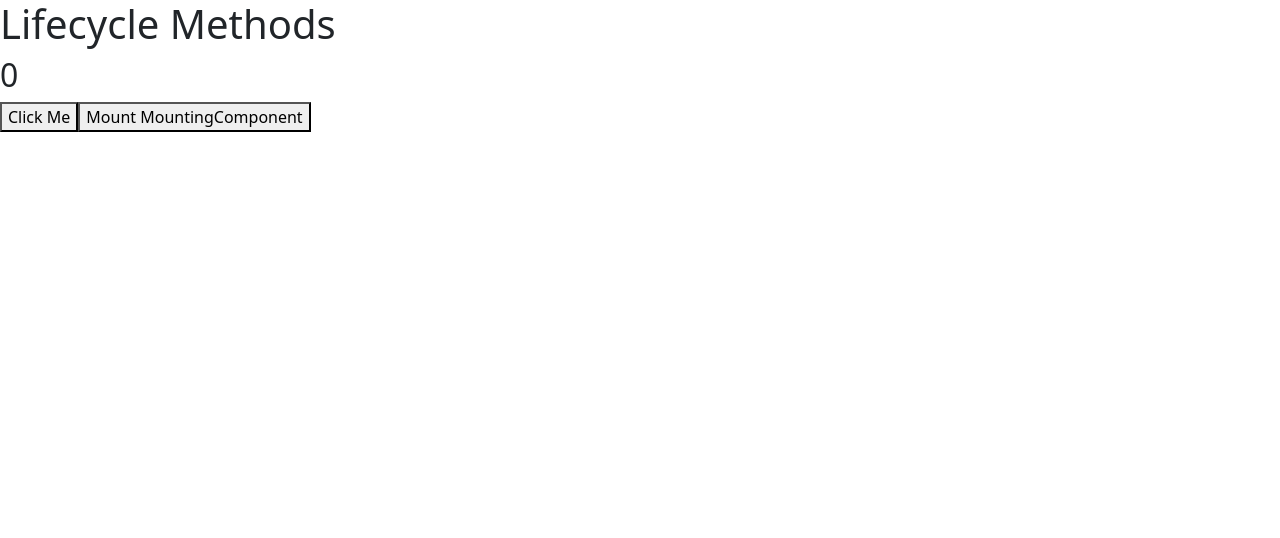
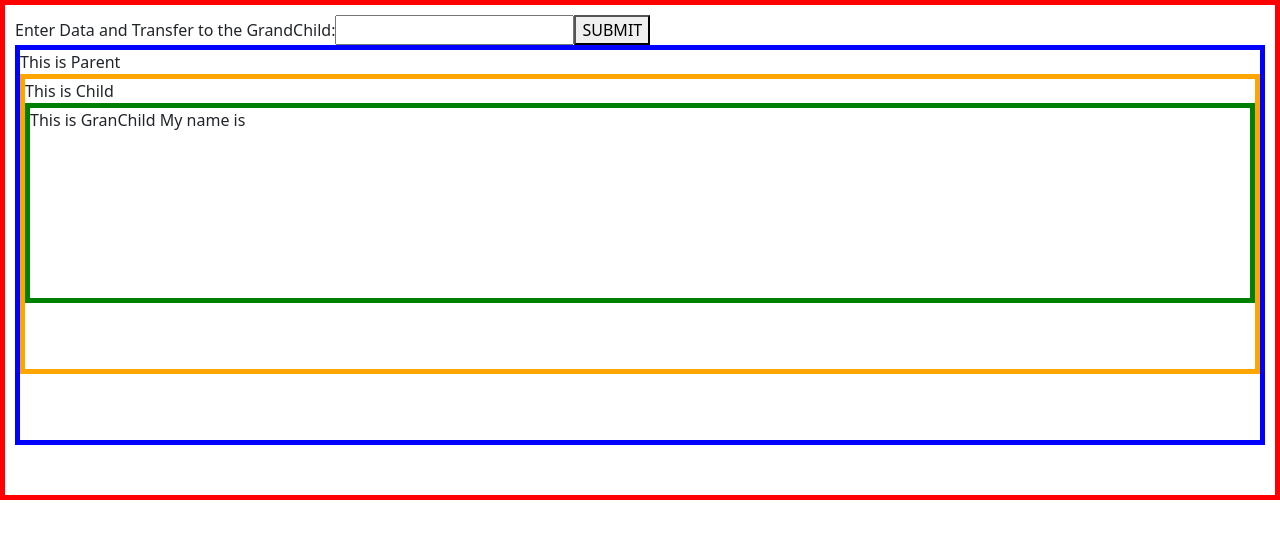
Before and after one commit to thesagarmahajan/react-javascript-level-1, a React (Create React App) app: page / in a window 1280 px wide. Shown: the top 538 px of the page. Built offline with nearby package versions, Linux system fonts and the light colour scheme.

Commit message:
Context example updated with class component

```diff
--- a/src/App.js
+++ b/src/App.js
@@ -1,12 +1,14 @@
 import logo from './logo.svg';
 import './App.css';
 import 'bootstrap/dist/css/bootstrap.min.css'
-import LifecycleMethods from './components_types/LifecycleMethods';
+import GrandParent from './prop_drilling/GrandParent';
 
 function App() {
    return (
-    <LifecycleMethods />
-  );
+      <div>
+        <GrandParent />
+      </div>
+    );
 }
 
 export default App;
--- a/src/prop_drilling/Child.js
+++ b/src/prop_drilling/Child.js
@@ -1,9 +1,11 @@
 import GrandChild from "./GrandChild";
+import GrandChildClass from "./GrandChildClass";
 
 function Child(props){
     return (<>
         <div style={{border:"solid orange 5px", height:"300px"}}>
             This is Child
+            {/* <GrandChildClass /> */}
             <GrandChild />
             {/* <GrandChild name={props.name}/> */}
         </div>
--- a/src/prop_drilling/GrandChild.js
+++ b/src/prop_drilling/GrandChild.js
@@ -2,12 +2,12 @@ import { useContext } from "react";
 import { NameContext } from "./GrandParent";
 
 function GrandChild(props){
-    const value = useContext(NameContext)
+    let value = useContext(NameContext)
     return (<>
         <div style={{border:"solid green 5px", height:"200px"}}>
-            This is GranChild
-            My name is {value}
-        </div>
+                This is GranChild
+                My name is {value}
+            </div>
     </>)
 }
 export default GrandChild;
--- /dev/null
+++ b/src/prop_drilling/GrandChildClass.js
@@ -0,0 +1,22 @@
+import React from "react";
+import { NameContext } from "./GrandParent";
+
+class GrandChildClass extends React.Component{
+    constructor(props){
+        super(props)
+    }
+
+    render(){
+        return (
+            <>
+                <NameContext.Consumer>
+                    {
+                        value=><h1>{value}</h1>
+                    }
+                </NameContext.Consumer>
+            </>
+        )
+    }
+}
+
+export default GrandChildClass;
```
